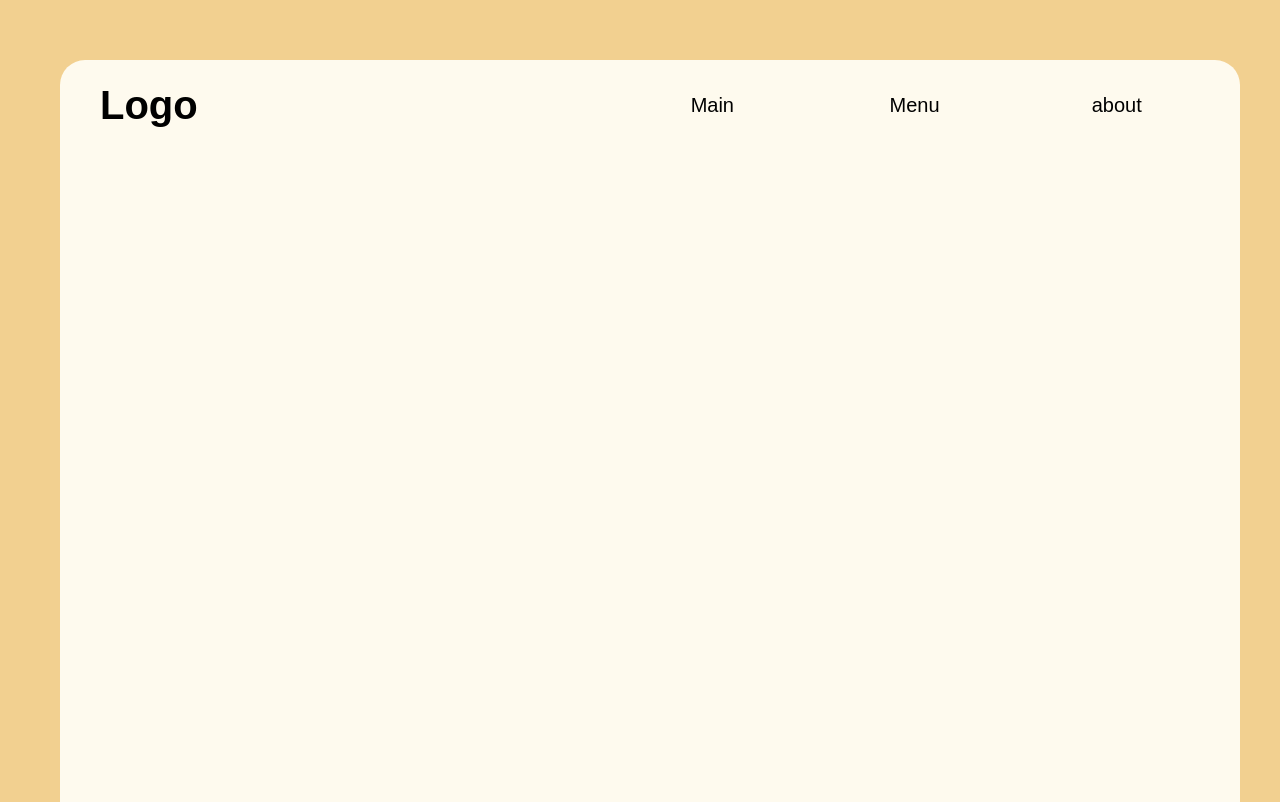
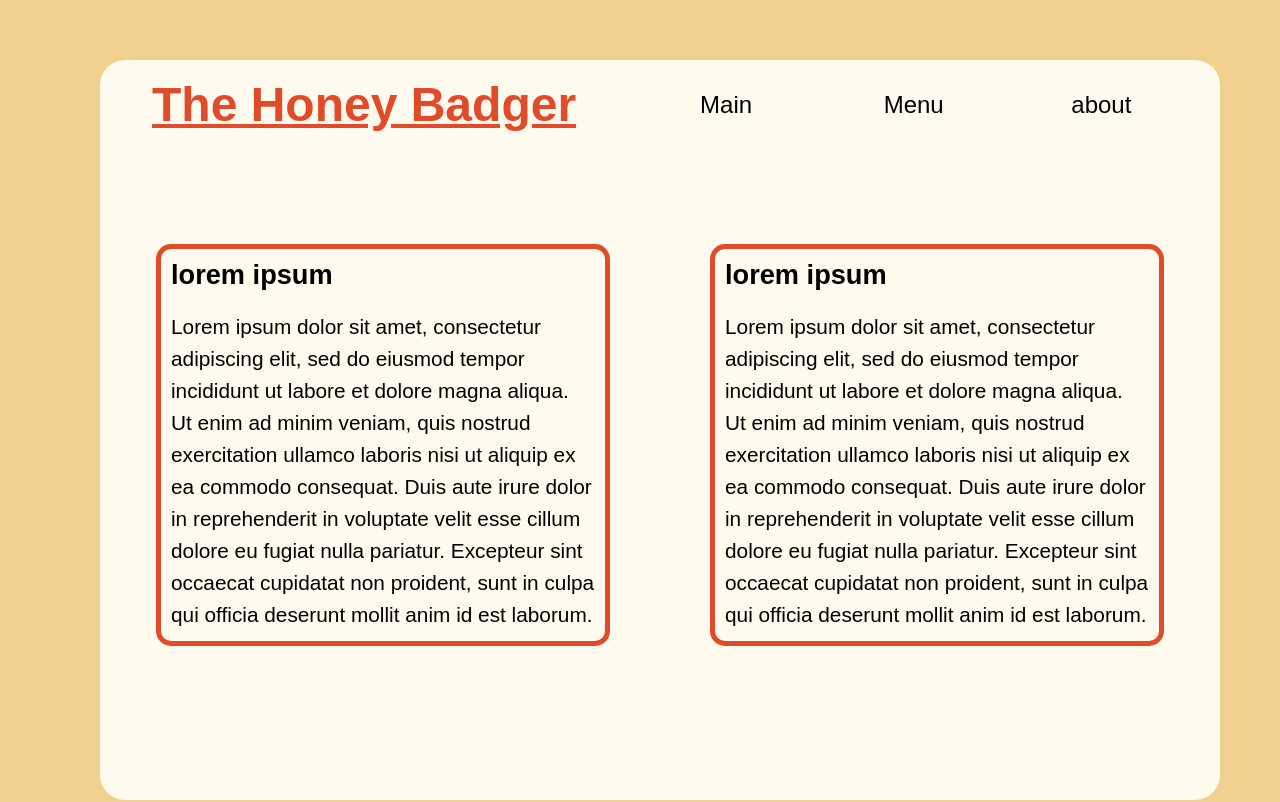
Before and after one commit to Nyle-Blake/Restaurant-Page, a website built with webpack: page dist/index.html in a window 1280 px wide. Shown: the top 802 px of the page. Built offline with Linux system fonts and the light colour scheme; a web font is replaced by a local one.

Commit message:
add boxes to content div and focus styling to nav buttons
add accent color to borders and .logo h1
add query selectors for nav buttons

```diff
--- a/src/index.js
+++ b/src/index.js
@@ -1 +1,5 @@
 import './style.css';
+
+const mainbtn = document.querySelector('.main');
+const menuBtn = document.querySelector('.menu');
+const aboutBtn = document.querySelector('.about');
--- a/src/style.css
+++ b/src/style.css
@@ -3,6 +3,7 @@
 :root {
   --primary: #f2d090;
   --secondary: #fefaee;
+  --accent: #e14b2a;
 }
 
 * {
@@ -14,14 +15,19 @@
 body {
   background-color: var(--primary);
   padding: 60px;
+  padding-left: 100px;
+  padding-right: 100px;
 }
 
 .container {
+  display: flex;
+  flex-direction: column;
   background-color: var(--secondary);
   width: 100%;
-  height: 1000px;
+  height: 700px;
   border-radius: 25px;
-  padding: 10px;
+  padding: 20px;
+  gap: 100px;
 }
 
 header {
@@ -48,13 +54,50 @@ nav button {
   background-color: var(--secondary);
   color: #000;
   border: none;
-  font-size: 20px;
+  font-size: 1.5rem;
   cursor: pointer;
+  border-radius: 15px;
+}
+
+nav button:focus {
+  background-color: var(--accent);
+  color: var(--secondary);
 }
 
 header h1 {
-  padding-left: 30px;
-  font-size: 40px;
+  padding-left: 32px;
+  font-size: 3rem;
   font-weight: bold;
   flex: 0.7;
+  text-decoration: underline;
+  color: var(--accent);
 }
+
+.content {
+  display: flex;
+  flex-direction: row;
+  justify-content: space-around;
+  gap: 100px;
+  padding: 15px;
+  padding-left: 36px;
+  padding-right: 36px;
+}
+
+.box1, .box2 {
+  display: flex;
+  flex-direction: column;
+  overflow: auto;
+  border: 5px solid var(--accent);
+  border-radius: 15px;
+  padding: 10px;
+}
+
+.box1 h3, .box2 h3 {
+  font-size: 1.7rem;
+  margin-bottom: 20px;
+}
+
+.box1 p, .box2 p {
+  font-size: 1.3rem;
+  line-height: 2rem;
+}
```
Also changed, not shown: dist/index.html, dist/index_bundle.js.
